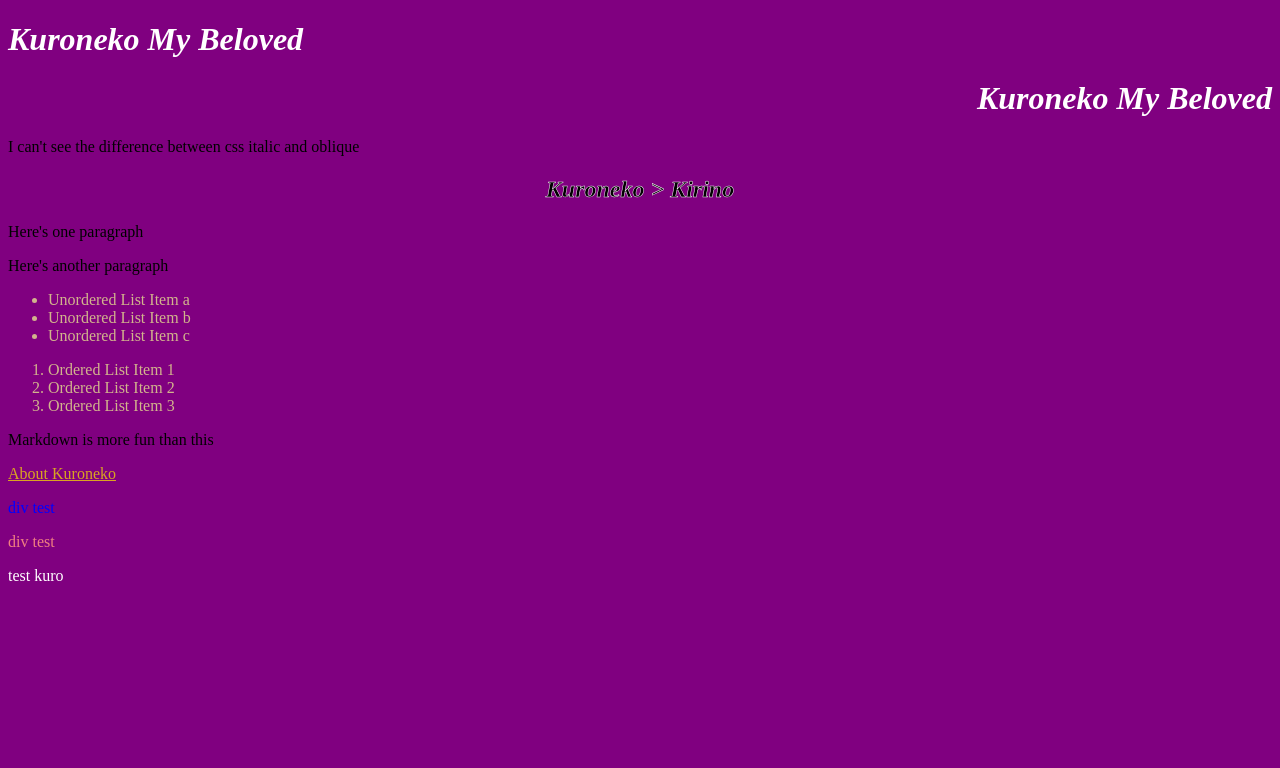
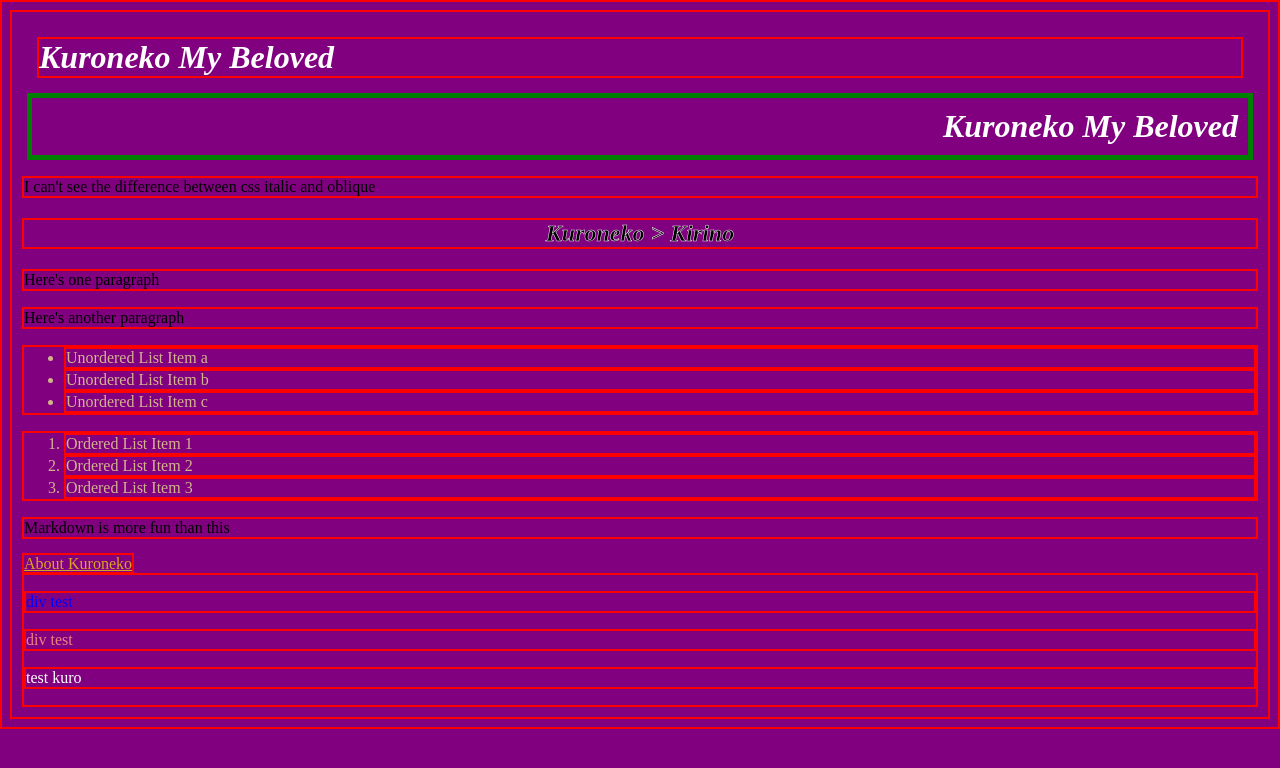
Before and after one commit to NecRaul/The-Odin-Project, a plain HTML site: page index.html in a window 1280 px wide. Drawn offline with Linux system fonts and the light colour scheme.

Commit message:
Margin, Border, Padding

```diff
--- a/styles.css
+++ b/styles.css
@@ -1,14 +1,23 @@
+* {
+  border: 2px solid red;
+}
+
 body {
   background-color: purple;
+  padding: 10px;
 }
 
 h1 {
+  margin: 15px;
   color: white;
   font-style: italic;
   text-align: left;
 }
 
 .oblique {
+  padding: 10px;
+  margin: 5px;
+  border: 5px solid green;
   font-style: oblique;
   text-align: right;
 }
```
